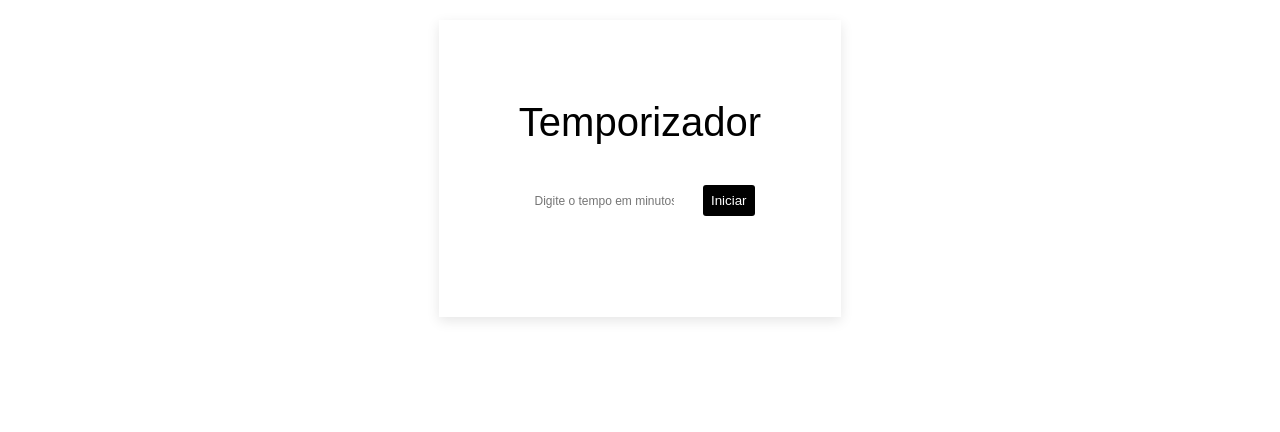
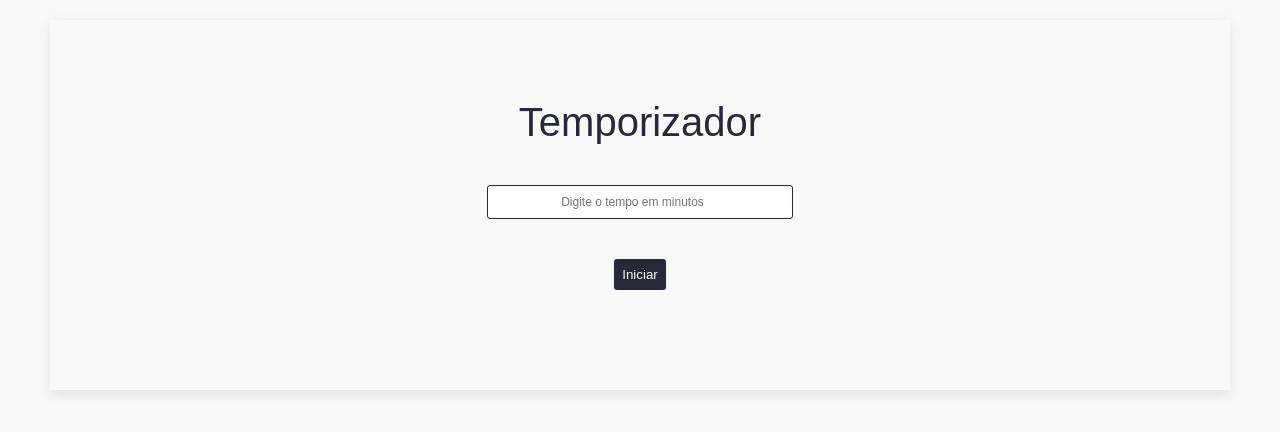
Before and after one commit to thiesac/temporizador, a plain HTML site: page index.html in a window 1280 px wide. Drawn offline with Linux system fonts and the light colour scheme.

Commit message:
css atualizado

```diff
--- a/style.css
+++ b/style.css
@@ -9,14 +9,18 @@
 body {
     width: 100%;
     height: 100vh;
-    color: black;
+    color: #272838;
+    background-color: #F9F8F8;
 }
 
 #card{
-    display: inline-block;
+    display: flex;
+    flex-direction: column;
+    align-items: center;
+    justify-content: center;
     box-shadow: rgba(0, 0, 0, 0.1) 0px 4px 12px;
     padding: 60px 80px;
-    margin-top: 20px;
+    margin: 20px 50px;
 }
 
 h1 {
@@ -29,18 +33,18 @@ h1 {
 input {
     padding: 9px;
     font-size: 12px;
-    margin-top: 40px;
-    text-align: center;
+    margin: 40px;
     border-radius: 3px;
-    border: none;
+    border: 1px solid #272838;
+    width: 30%;
 }
 
 button {
     border-radius: 3px;
         border: none;
         padding: 8px;
-        background-color: black;
-        color: white;
+        background-color: #272838;
+        color: #F9F8F8;
 }
 
 #transition {
@@ -53,24 +57,27 @@ button {
 
 p {
     align-items: center;
-    color: white;
+    color: #F9F8F8;
 }
 
 @keyframes changeBg {
-    10% {
-        background-color: #ff4136;
+    20% {
+        background-color: #66CACC;
     }
-    30% {
-         background-color: #39cccc;
+    40% {
+         background-color: #3E98BB;
     }
     50% {
-        background-color: #ffdc00;
+        background-color: #443FBD;
+    }
+    60% {
+        background-color: #7342C0;
     }
     70% {
-        background-color: #0074d9;
+        background-color: #BE3F7C;
     }
-    90% {
-        background-color: #f012be;
+    80% {
+        background-color: #A4B3E1;
     }
 }
 
```
